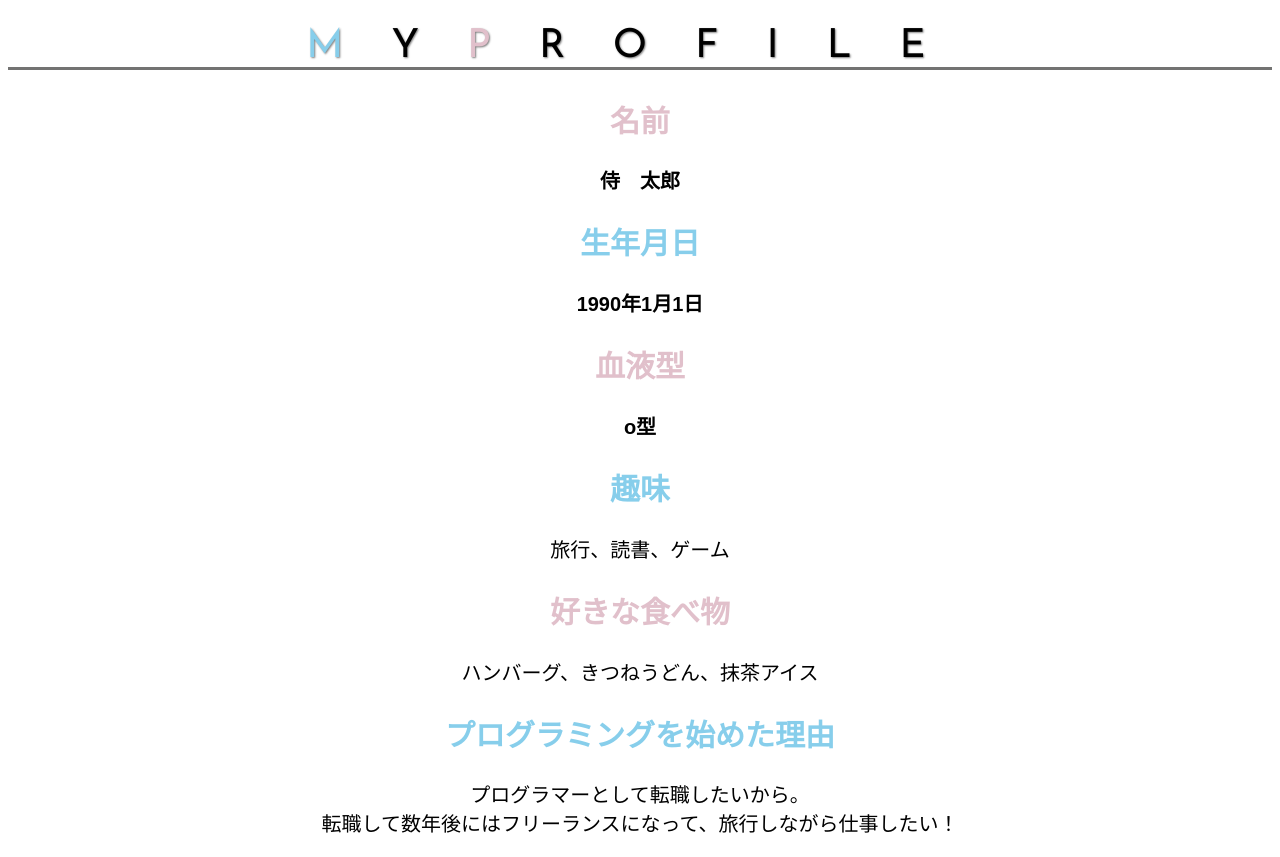
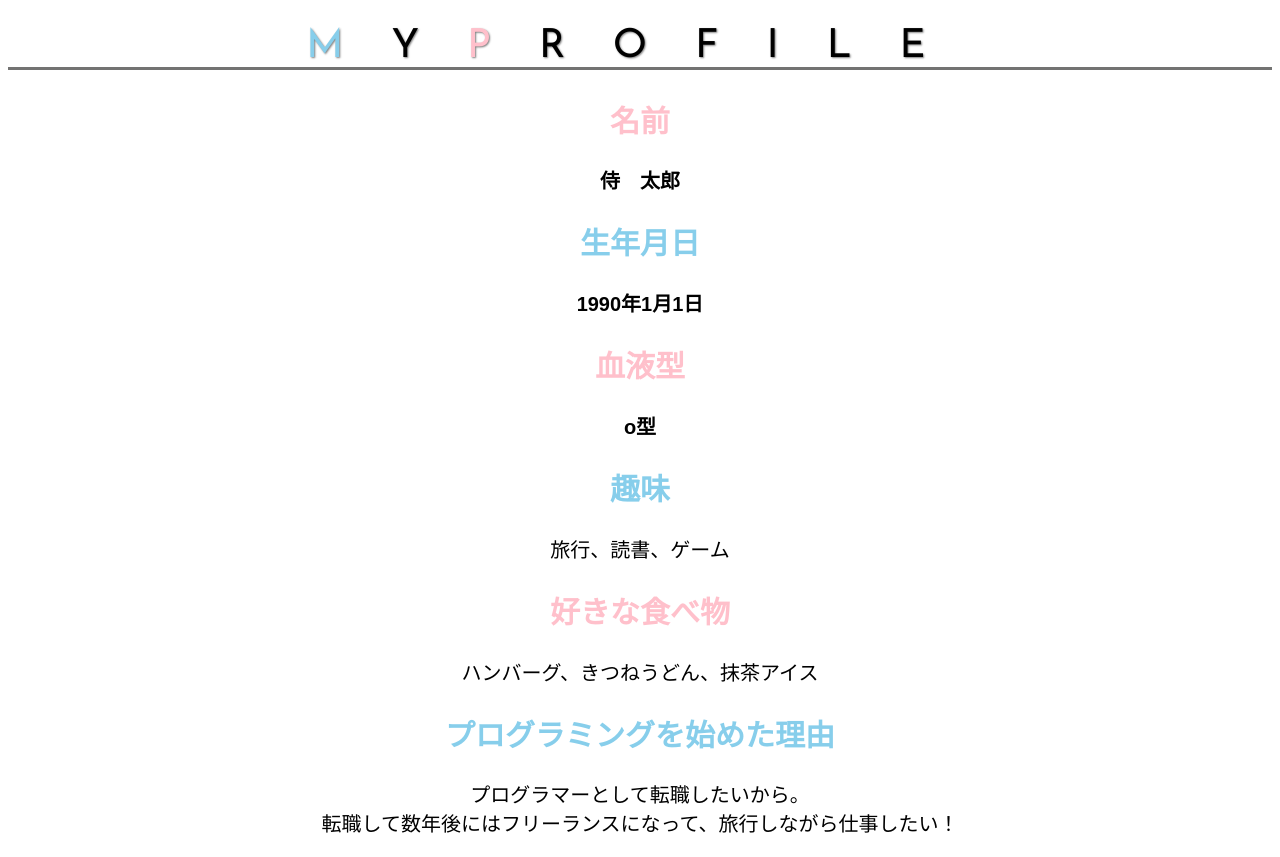
Before and after one commit to takahashiy14/html-css-basic-kadai, a plain HTML site: page kadai_015/kadai_015.html in a window 1280 px wide. Drawn offline with Linux system fonts and the light colour scheme.

Commit message:
課題提出

```diff
--- a/kadai_015/style.css
+++ b/kadai_015/style.css
@@ -27,5 +27,5 @@ color: skyblue;
 }
 
 .pink{
-  color: rgb(225, 192, 203);
+  color: rgb(255, 192, 203);
 }
```
